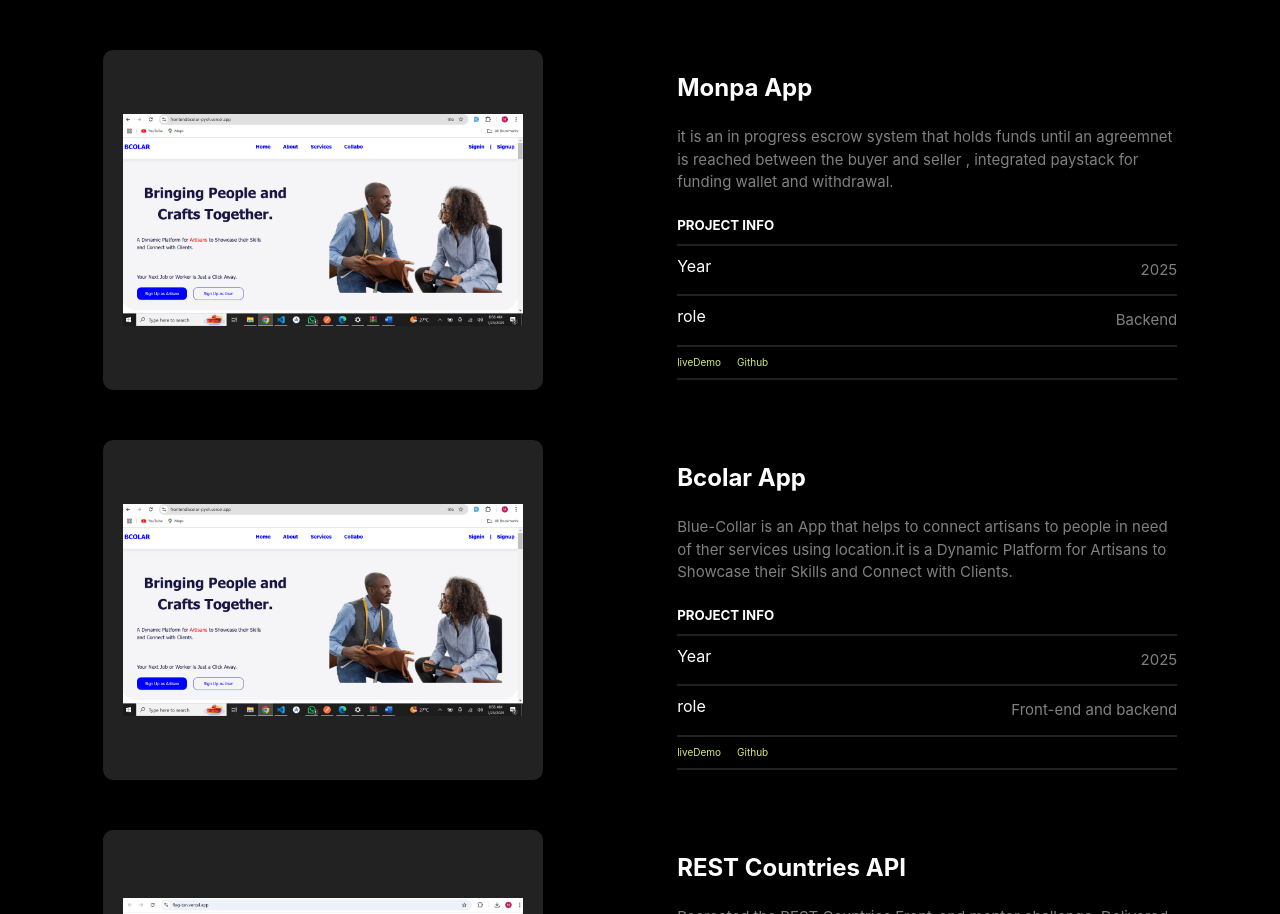
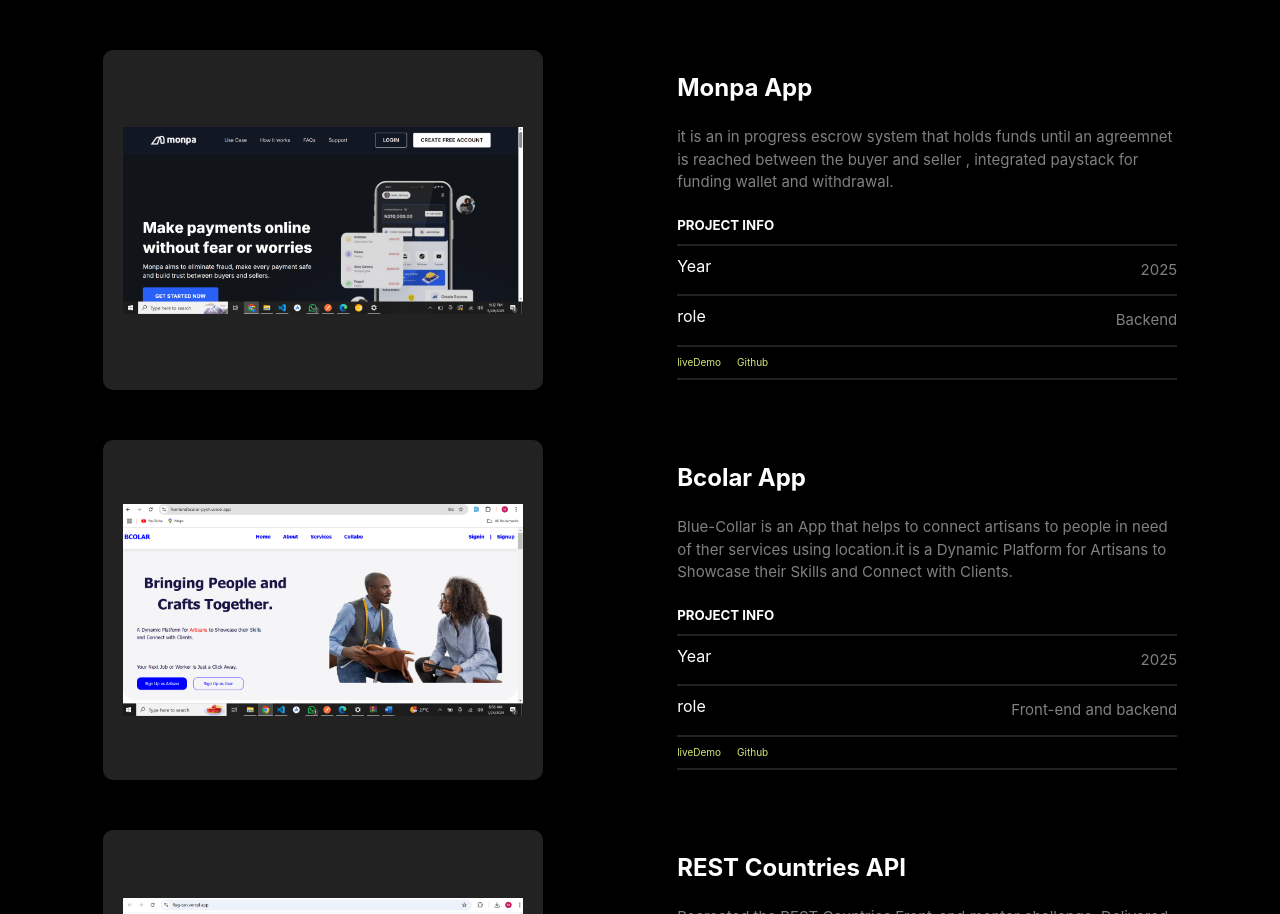
Before and after one commit to IdokoMarcelina/portfolio, a React (Vite) app: page / in a window 1280 px wide. Shown: the part 1450-2364 px from the top of the page. Built offline with nearby package versions, Linux system fonts and the light colour scheme.

Commit message:
updatedd

```diff
--- a/src/components/Projects.jsx
+++ b/src/components/Projects.jsx
@@ -10,6 +10,7 @@ import Product from '../assets/images/product.png'
 import bcolar from '../assets/images/bcolar.png'
 import homeview from '../assets/images/homeview.png'
 import escort from '../assets/images/escort.png'
+import monpa from '../assets/images/monpa.png'
 
 const Projects = () => {
   return (
@@ -57,7 +58,7 @@ const Projects = () => {
                 />
 
                 <Cards
-                image={bcolar}
+                image={monpa}
                 title="Monpa App"
                 text="it is an in progress escrow system that holds funds until an agreemnet is reached between the buyer and seller
                         , integrated paystack for funding wallet and withdrawal.  "
```
Also changed, not shown: src/assets/images/monpa.png (added).
